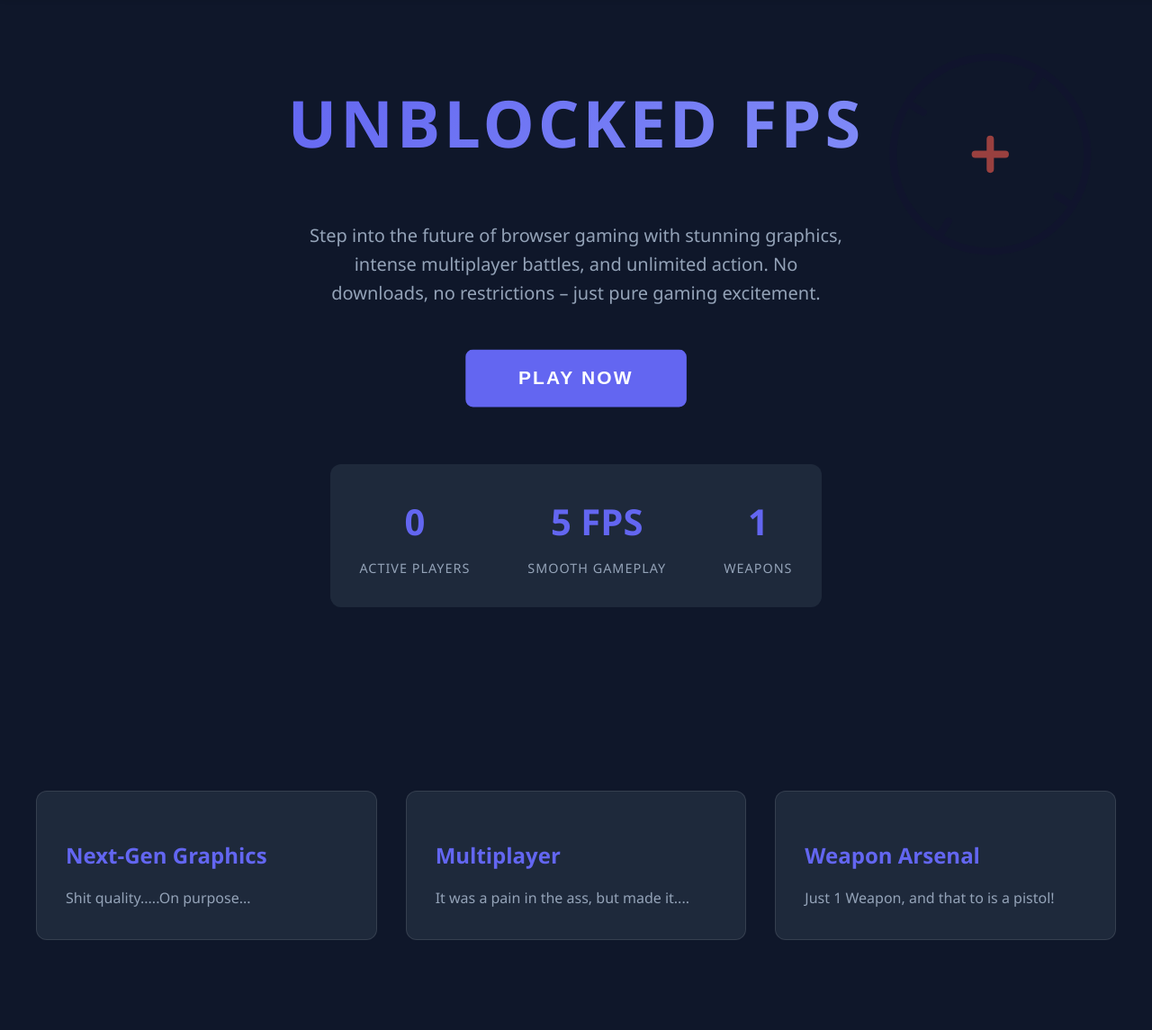
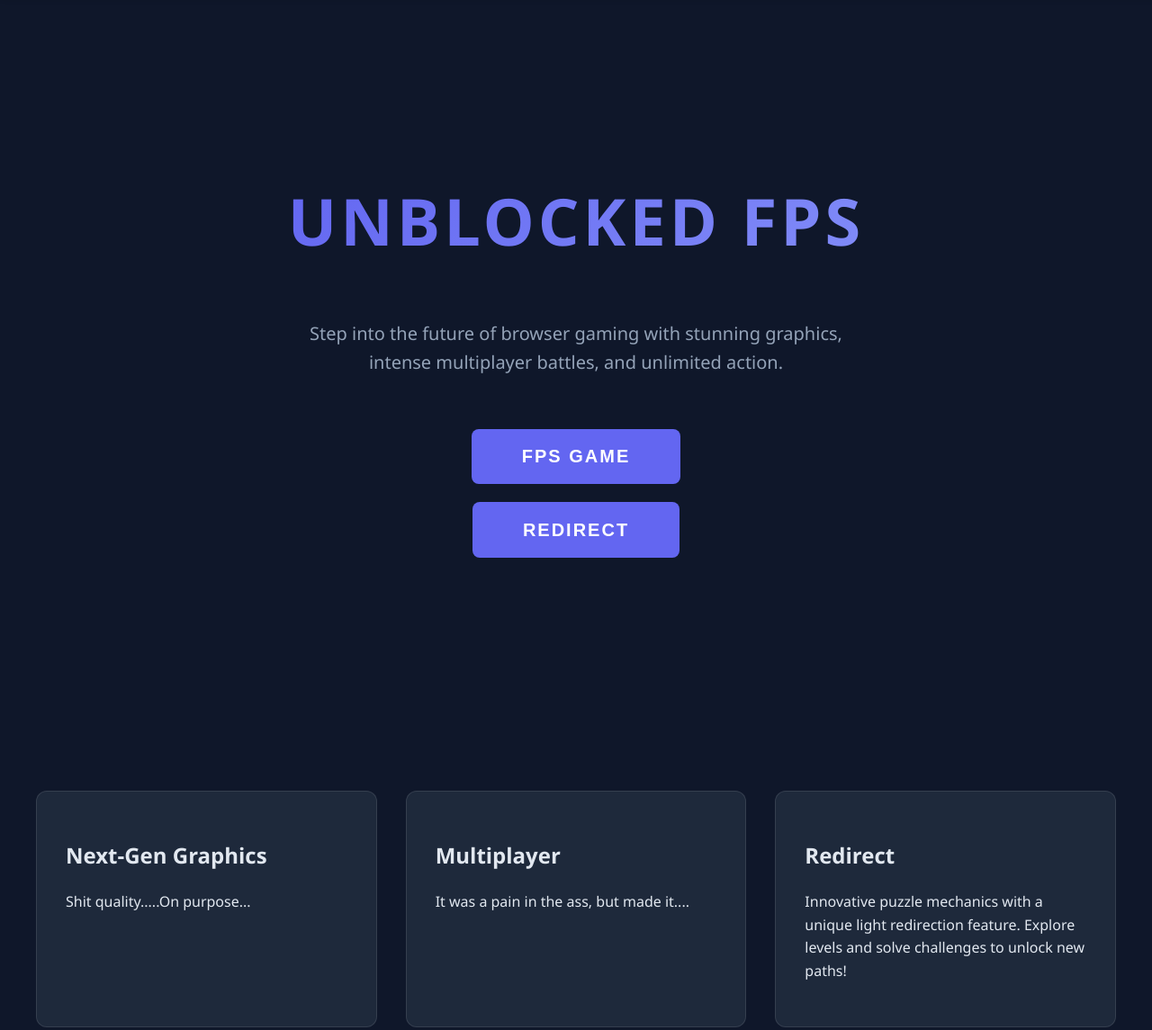
Before and after one commit to Unblockedfps/Unblockedfps.github.io, a plain HTML site: page index.html in a window 1280 px wide. Shown: the part 97-1242 px from the top of the page at 90% size. Drawn offline with nearby package versions, Linux system fonts and the light colour scheme; no server answers.

Commit message:
Update index.html

```diff
--- a/index.html
+++ b/index.html
@@ -95,7 +95,7 @@
       color: #94a3b8;
     }
 
-    .play-button {
+    .play-button, .redirect-button {
       padding: 1.2rem 3.5rem;
       font-size: 1.25rem;
       background: var(--primary);
@@ -107,16 +107,10 @@
       text-transform: uppercase;
       letter-spacing: 2px;
       font-weight: bold;
-      animation: pulse 2s infinite;
+      margin: 10px;
     }
 
-    @keyframes pulse {
-      0% { transform: scale(1); }
-      50% { transform: scale(1.05); }
-      100% { transform: scale(1); }
-    }
-
-    .play-button:hover {
+    .play-button:hover, .redirect-button:hover {
       background: var(--hover);
       transform: translateY(-2px);
       box-shadow: 0 10px 20px -10px var(--primary);
@@ -140,50 +134,9 @@
       border: 1px solid rgba(255, 255, 255, 0.1);
     }
 
-    .feature-card h2 {
-      color: var(--primary);
-      margin-bottom: 1rem;
-      font-size: 1.5rem;
-    }
-
-    .feature-card p {
-      color: #94a3b8;
-      margin: 0;
-    }
-
     .feature-card:hover {
       transform: translateY(-5px);
       border-color: var(--primary);
-    }
-
-    .stats {
-      display: flex;
-      justify-content: center;
-      gap: 4rem;
-      margin-top: 4rem;
-      padding: 2rem;
-      background: var(--card-bg);
-      border-radius: 12px;
-      max-width: 800px;
-      margin: 4rem auto;
-    }
-
-    .stat {
-      text-align: center;
-    }
-
-    .stat-number {
-      font-size: 2.5rem;
-      font-weight: bold;
-      color: var(--primary);
-      margin-bottom: 0.5rem;
-    }
-
-    .stat-label {
-      color: #94a3b8;
-      font-size: 0.9rem;
-      text-transform: uppercase;
-      letter-spacing: 1px;
     }
 
     .footer {
@@ -194,25 +147,13 @@
       border-top: 1px solid rgba(255, 255, 255, 0.1);
     }
 
-    .copyright {
-      color: #94a3b8;
-      font-size: 0.9rem;
-    }
-
     @media (max-width: 768px) {
       .title {
         font-size: 3rem;
       }
-      .stats {
-        flex-direction: column;
-        gap: 2rem;
-      }
       .animation-container {
         width: 150px;
         height: 150px;
-      }
-      .top-left, .top-right {
-        display: none;
       }
     }
   </style>
@@ -223,30 +164,14 @@
   </nav>
 
   <section class="hero">
-    <div class="animation-container top-left" id="animationLeft"></div>
-    <div class="animation-container top-right" id="animationRight"></div>
-
     <h1 class="title">Unblocked FPS</h1>
-    <p class="subtitle">Step into the future of browser gaming with stunning graphics, intense multiplayer battles, and unlimited action. No downloads, no restrictions – just pure gaming excitement.</p>
+    <p class="subtitle">Step into the future of browser gaming with stunning graphics, intense multiplayer battles, and unlimited action.</p>
     <a href="Games/index.html" style="text-decoration: none;">
-        <button class="play-button">Play Now</button>
+        <button class="play-button">FPS Game</button>
     </a>
-
-
-    <div class="stats">
-      <div class="stat">
-        <div class="stat-number">0</div>
-        <div class="stat-label">Active Players</div>
-      </div>
-      <div class="stat">
-        <div class="stat-number">5 FPS</div>
-        <div class="stat-label">Smooth Gameplay</div>
-      </div>
-      <div class="stat">
-        <div class="stat-number">1</div>
-        <div class="stat-label">Weapons</div>
-      </div>
-    </div>
+    <a href="/Redirect/index.html" style="text-decoration: none;">
+        <button class="redirect-button">Redirect</button>
+    </a>
   </section>
 
   <section class="features">
@@ -259,32 +184,13 @@
       <p>It was a pain in the ass, but made it....</p>
     </div>
     <div class="feature-card">
-      <h2>Weapon Arsenal</h2>
-      <p>Just 1 Weapon, and that to is a pistol!</p>
+      <h2>Redirect</h2>
+      <p>Innovative puzzle mechanics with a unique light redirection feature. Explore levels and solve challenges to unlock new paths!</p>
     </div>
   </section>
 
   <footer class="footer">
     <div class="copyright">© 2025 Aaron. All rights reserved.</div>
   </footer>
-
-  <script>
-    // Loading Lottie animations from local files
-    lottie.loadAnimation({
-      container: document.getElementById('animationLeft'),
-      renderer: 'svg',
-      loop: true,
-      autoplay: true,
-      path: 'Animations/Game_controller.json'
-    });
-
-    lottie.loadAnimation({
-      container: document.getElementById('animationRight'),
-      renderer: 'svg',
-      loop: true,
-      autoplay: true,
-      path: 'Animations/Target_scope.json'
-    });
-  </script>
 </body>
 </html>
```
